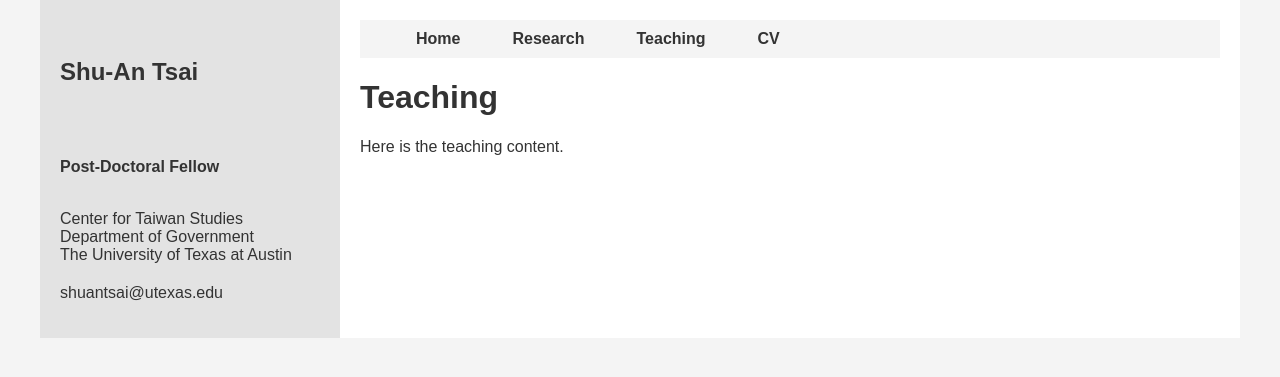
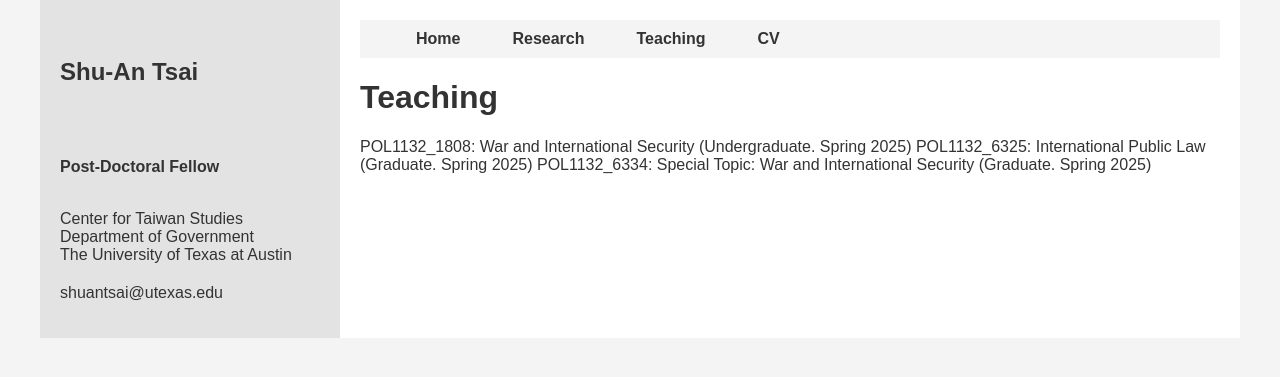
Before and after one commit to shuantsai/shuantsai.github.io, a Jekyll site: the page built from teaching.md, in a window 1280 px wide. Shown: the top 377 px of the page. Built offline with Jekyll 4.4.1, drawn with Linux system fonts in a browser that asks for light colours; a script that is not in the unit is left out.

Commit message:
Update teaching.md

```diff
--- a/teaching.md
+++ b/teaching.md
@@ -6,4 +6,6 @@ permalink: /teaching/
 
 # Teaching
 
-Here is the teaching content.
+POL1132_1808: War and International Security (Undergraduate. Spring 2025)
+POL1132_6325: International Public Law (Graduate. Spring 2025)
+POL1132_6334: Special Topic: War and International Security (Graduate. Spring 2025)
```
